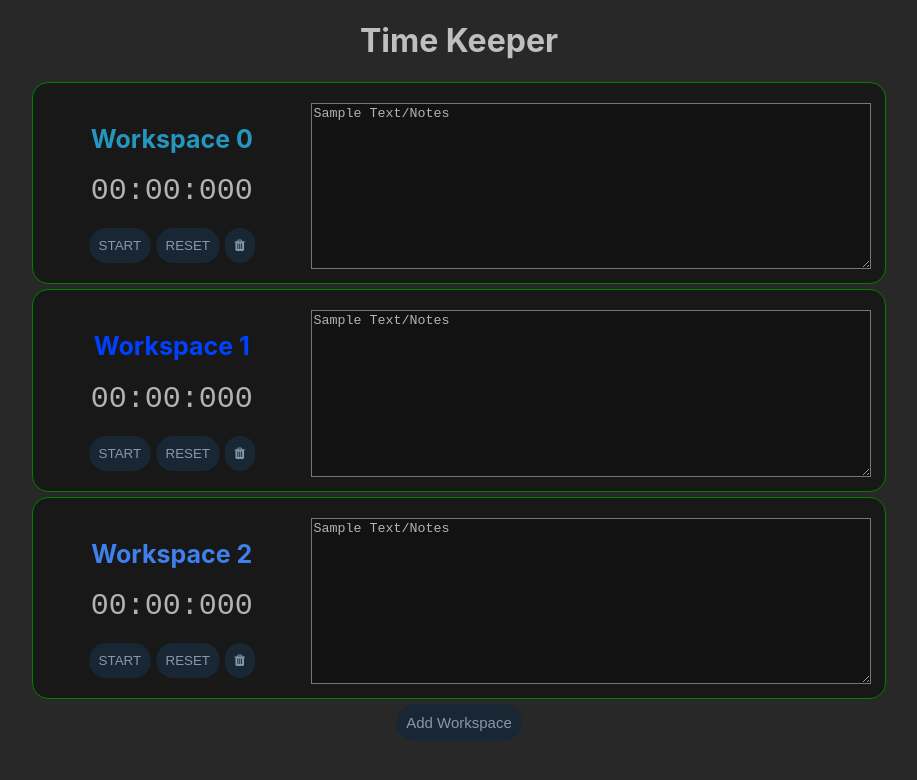
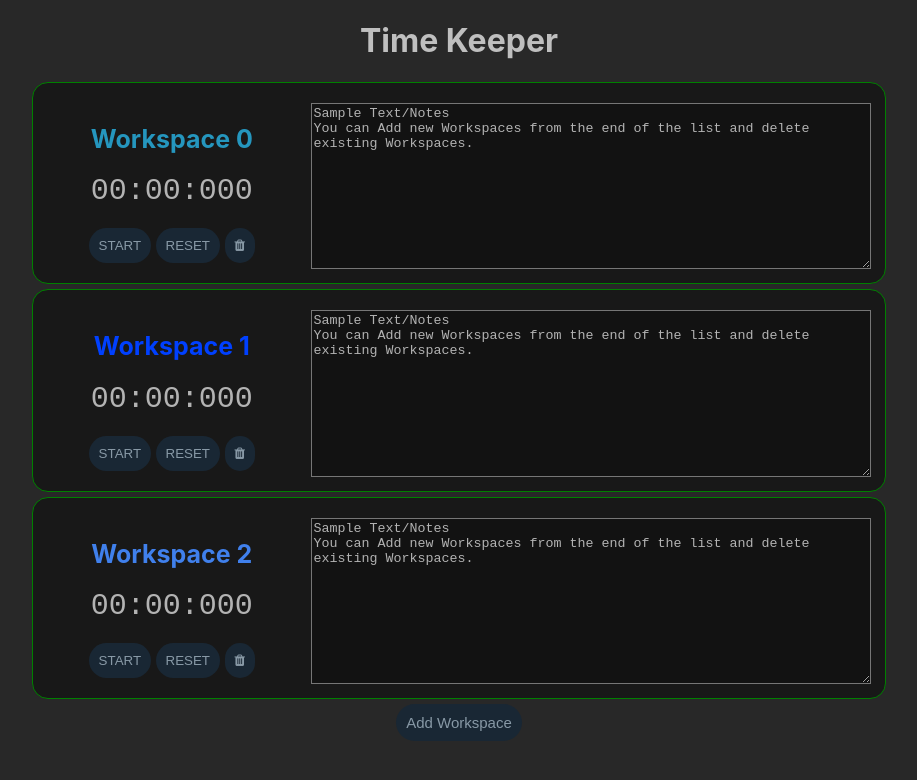
Before and after one commit to harshsinghvi/time-keeper, a React (Create React App) app: page / in a window 1280 px wide. Shown: the top 780 px of the page, without its empty margins (181-1098 px from the left). Built offline with nearby package versions, Linux system fonts and the light colour scheme.

Commit message:
Update Sample data

```diff
--- a/src/sampleData.js
+++ b/src/sampleData.js
@@ -1,4 +1,4 @@
-export const sampleText = "Sample Text/Notes";
+export const sampleText = "Sample Text/Notes \nYou can Add new Workspaces from the end of the list and delete existing Workspaces.";
 export const sampleData = [
   { name: "Workspace 0", color: "#2596be", text: sampleText },
   { name: "Workspace 1", color: "#0040ff", text: sampleText },
```
